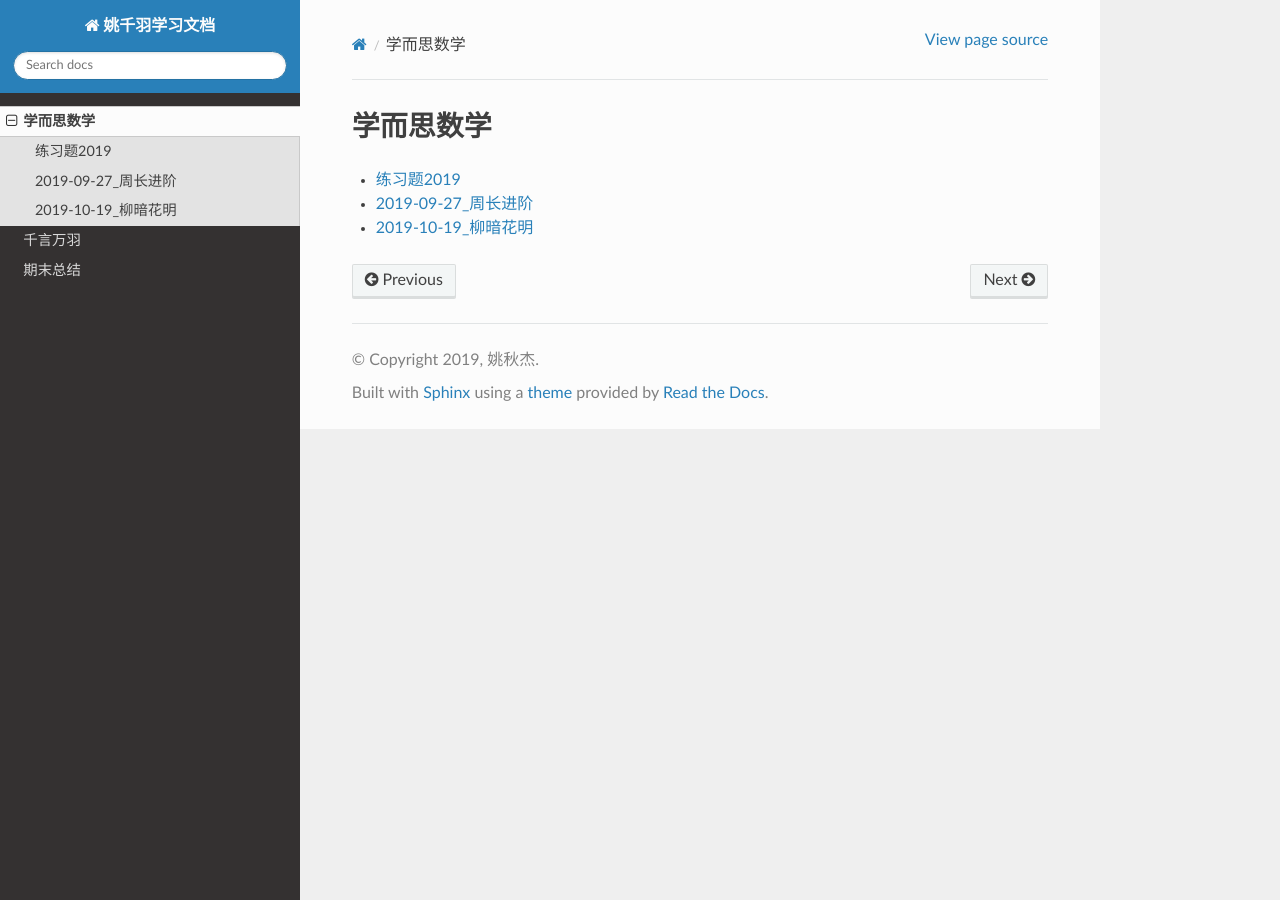
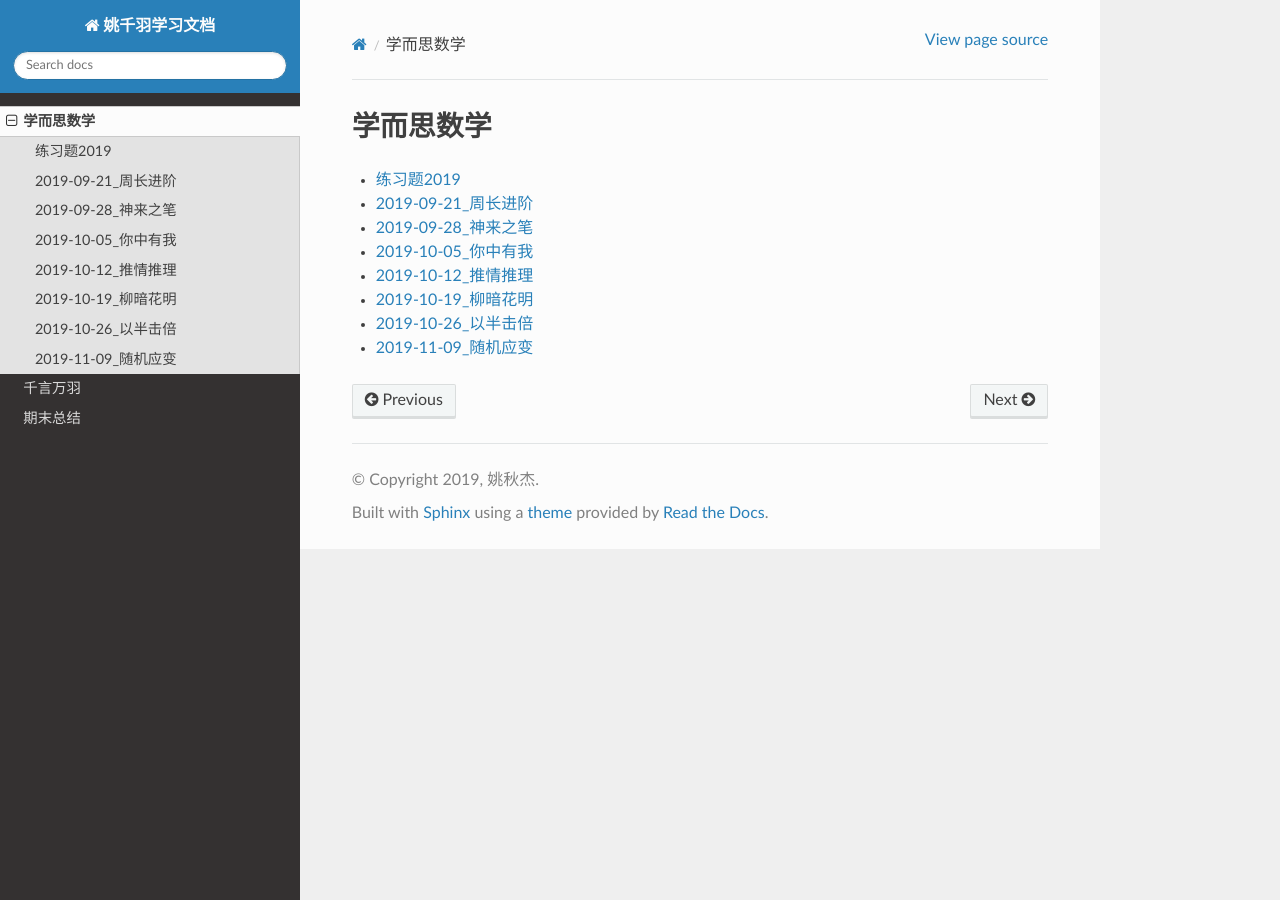
Before and after one commit to yaoqiujie/QianyuLearn, a Sphinx documentation site: the page built from docs/source/XRS/mathIndex.rst, in a window 1280 px wide. Built offline with Sphinx 7.4.7 and the Read the Docs theme 2.0.0, drawn with Linux system fonts in a browser that asks for light colours.

Commit message:
1. 补全9月和10月学而思笔记 2. 新增11月9日学而思笔记

```diff
--- a/docs/source/XRS/Sep27_2019.rst
+++ b/docs/source/XRS/Sep21_2019.rst
@@ -1,4 +1,4 @@
-2019年09月27日 周长进阶
+2019年09月21日 周长进阶
 ###############################
 
 复习周长
--- a/docs/source/XRS/mathIndex.rst
+++ b/docs/source/XRS/mathIndex.rst
@@ -5,5 +5,10 @@
    :maxdepth: 1
 
     练习题2019 <exercises2019>
-    2019-09-27_周长进阶 <Sep27_2019>
+    2019-09-21_周长进阶 <Sep21_2019>
+    2019-09-28_神来之笔 <Sep28_2019>
+    2019-10-05_你中有我 <Oct05_2019>
+    2019-10-12_推情推理 <Oct12_2019>
     2019-10-19_柳暗花明 <Oct19_2019>
+    2019-10-26_以半击倍 <Oct26_2019>
+    2019-11-09_随机应变 <Nov09_2019>
```
Also changed, not shown: docs/source/XRS/Nov09_2019.rst (added, +18 -0 lines), docs/source/XRS/Oct05_2019.rst (added, +13 -0 lines), docs/source/XRS/Oct12_2019.rst (added, +18 -0 lines), docs/source/XRS/Oct26_2019.rst (added, +34 -0 lines), docs/source/XRS/Sep28_2019.rst (added, +33 -0 lines), docs/source/XRS/exercises2019.rst (+6 -3 lines).
